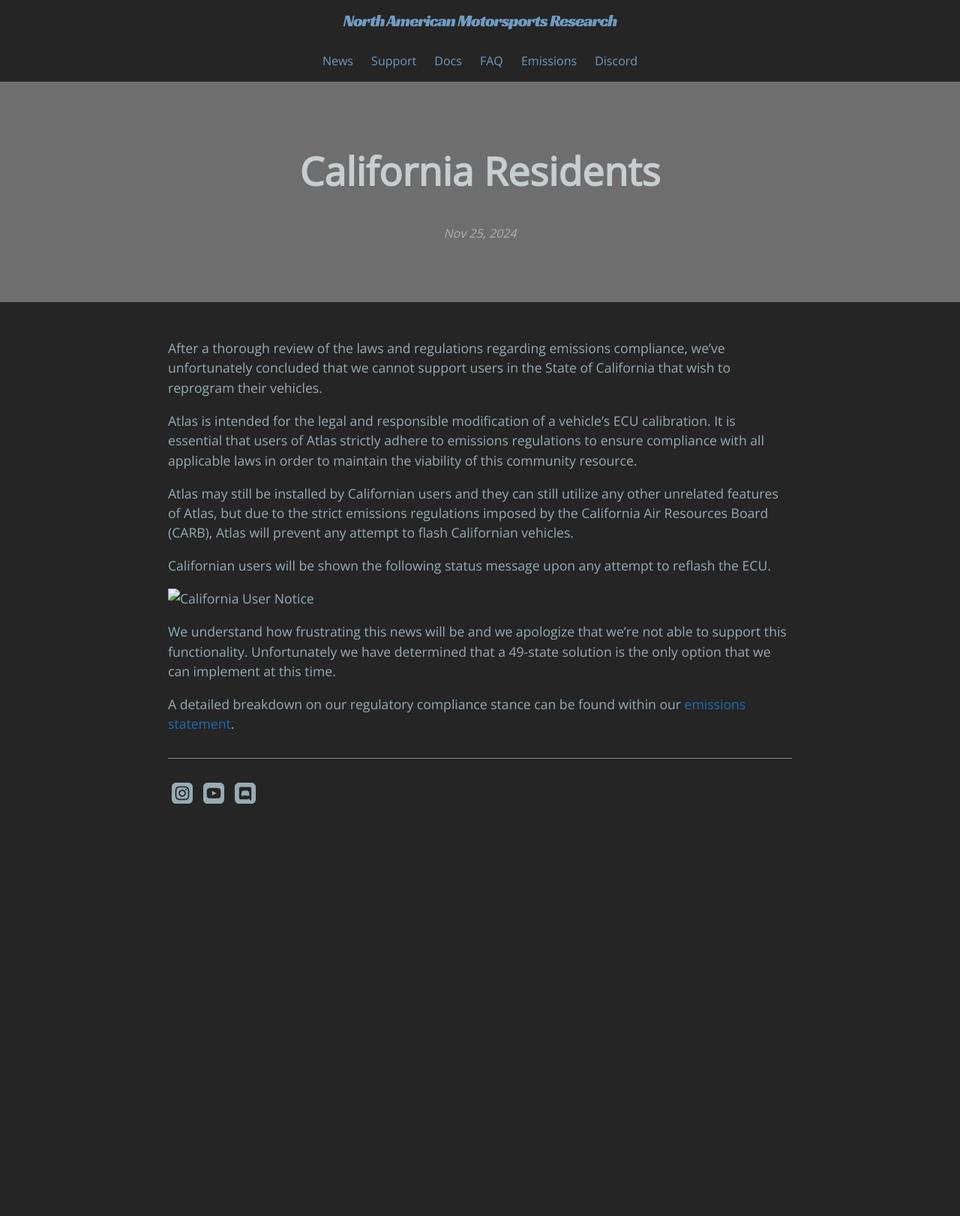
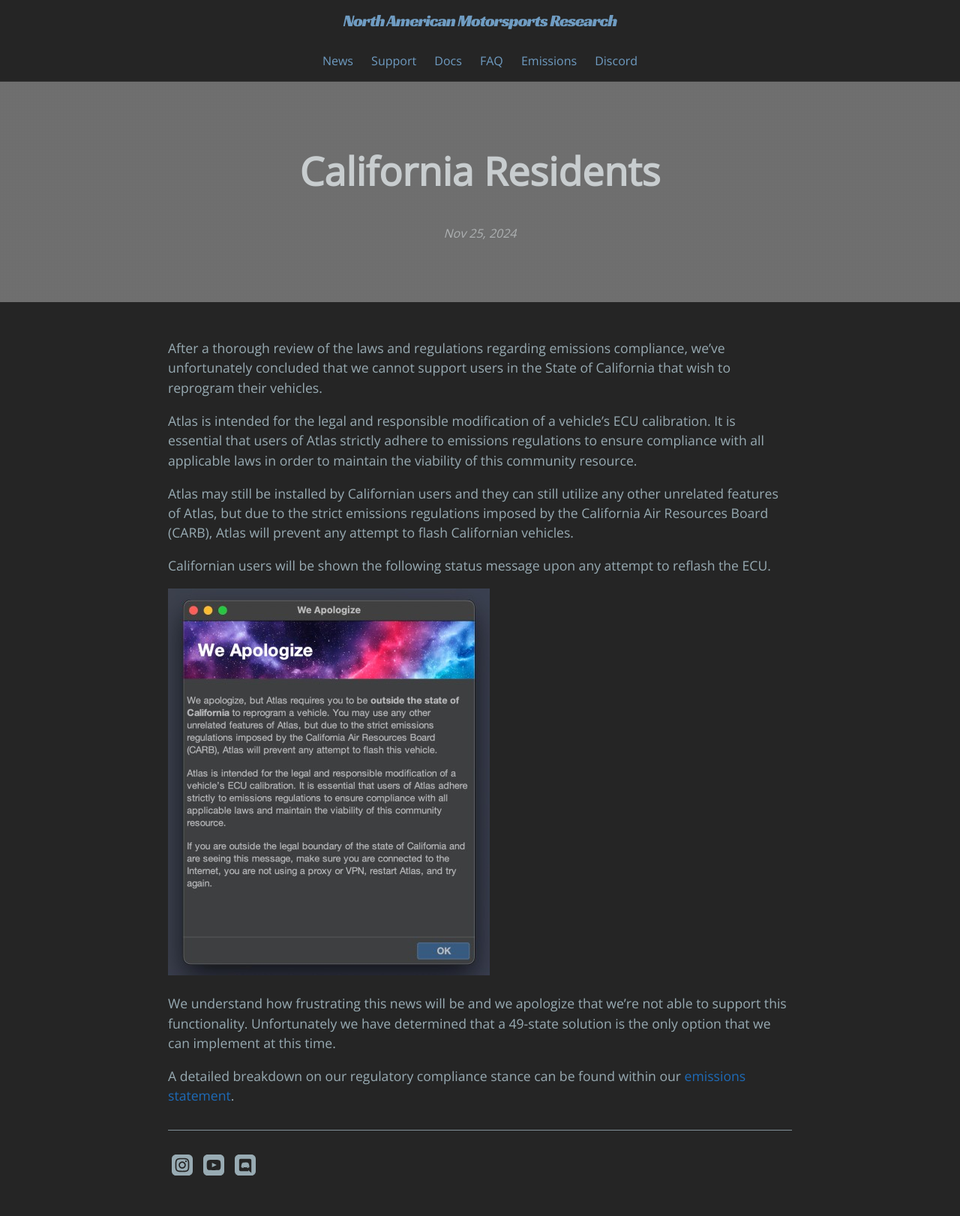
Before and after one commit to atlas-tuning/atlas-public, a Jekyll site: the page built from docs/_posts/2024-11-25-california-users.md, in a window 1280 px wide. Shown: the whole page at 75% size. Built offline with Jekyll 4.4.1, drawn with Linux system fonts in a browser that asks for light colours; before the commit the page ends 1126 px from its top, so only the background shows below that.

Commit message:
Update 2024-11-25-california-users.md

```diff
--- a/docs/_posts/2024-11-25-california-users.md
+++ b/docs/_posts/2024-11-25-california-users.md
@@ -11,7 +11,7 @@
 
 Californian users will be shown the following status message upon any attempt to reflash the ECU.
 
-![California User Notice](assets/cali_users_notice.jpg?raw=true "California User Notice")
+![California User Notice](https://motorsportsresearch.org/assets/posts/cali_users_notice.jpg?raw=true "California User Notice")
 
 We understand how frustrating this news will be and we apologize that we're not able to support this functionality. Unfortunately we have determined that a 49-state solution is the only option that we can implement at this time.
 
```
